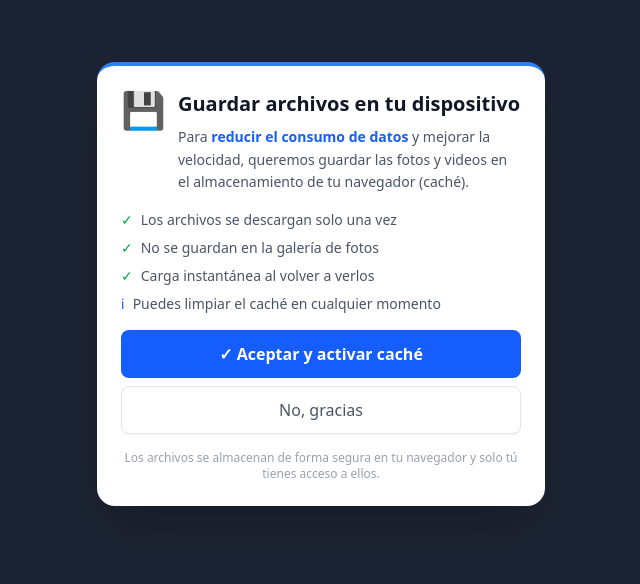
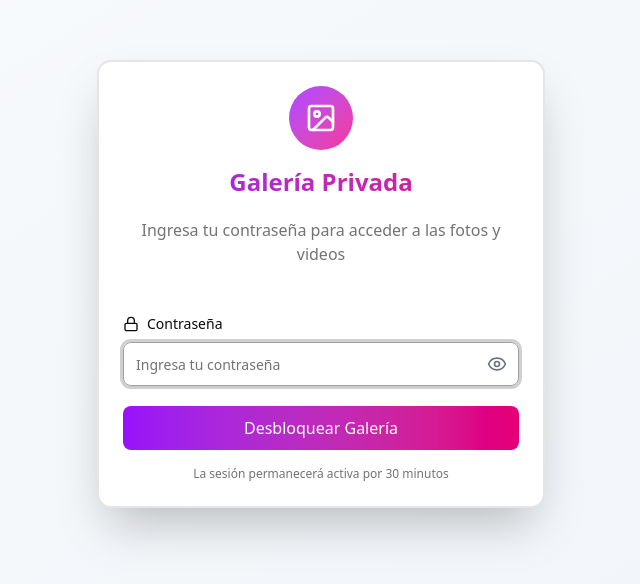
Before and after one commit to Facundo1414/meeting-app, a Next.js app: page /gallery in a window 1280 px wide. Shown: the part 116-700 px from the top of the page, without its empty margins (319-959 px from the left). Built offline with nearby package versions, Linux system fonts and the light colour scheme; no server answers.

Commit message:
feat: implement gallery password protection and verification mechanism

```diff
--- /dev/null
+++ b/app/api/verify-password/route.ts
@@ -0,0 +1,30 @@
+import { NextRequest, NextResponse } from "next/server";
+import { supabase } from "@/lib/supabase";
+
+export async function POST(request: NextRequest) {
+  try {
+    const { username, password } = await request.json();
+
+    // Verificar las credenciales en la base de datos
+    const { data, error } = await supabase
+      .from("users_meeting_app")
+      .select("id")
+      .eq("username", username.toLowerCase())
+      .eq("password", password)
+      .single();
+
+    if (error || !data) {
+      return NextResponse.json(
+        { success: false, message: "Invalid password" },
+        { status: 401 },
+      );
+    }
+
+    return NextResponse.json({ success: true });
+  } catch (error) {
+    return NextResponse.json(
+      { success: false, message: "Server error" },
+      { status: 500 },
+    );
+  }
+}
--- a/app/gallery/page.tsx
+++ b/app/gallery/page.tsx
@@ -1,14 +1,39 @@
 'use client';
 
+import { useState, useCallback, useEffect } from 'react';
 import GalleryView from '@/components/gallery-view';
 import { CachePermissionBanner, useCachePermission } from '@/components/cache-permission-banner';
+import { GalleryPasswordGate, isGalleryUnlocked } from '@/components/gallery-password-gate';
 
 export default function GalleryPage() {
   const cachePermission = useCachePermission();
+  const [isUnlocked, setIsUnlocked] = useState<boolean | null>(null);
 
-  // Mostrar banner si no hay permiso
+  // Verificar estado de desbloqueo al cargar
+  useEffect(() => {
+    setIsUnlocked(isGalleryUnlocked());
+  }, []);
+
+  const handleUnlock = useCallback(() => {
+    setIsUnlocked(true);
+  }, []);
+
+  // Cargando estado inicial
+  if (isUnlocked === null) {
+    return (
+      <div className="flex items-center justify-center min-h-screen">
+        <div className="w-8 h-8 border-4 border-purple-500 border-t-transparent rounded-full animate-spin" />
+      </div>
+    );
+  }
+
+  // Mostrar pantalla de contraseña si no está desbloqueada
+  if (!isUnlocked) {
+    return <GalleryPasswordGate onUnlock={handleUnlock} />;
+  }
+
+  // Mostrar banner de permisos de caché si no hay permiso
   if (cachePermission === null) {
-    // Cargando estado inicial
     return (
       <div className="flex items-center justify-center min-h-screen">
         <div className="w-8 h-8 border-4 border-blue-500 border-t-transparent rounded-full animate-spin" />
@@ -17,10 +42,9 @@ export default function GalleryPage() {
   }
 
   if (cachePermission === false) {
-    // No ha aceptado, mostrar banner
     return <CachePermissionBanner />;
   }
 
-  // Ya aceptó, mostrar galería
+  // Ya está desbloqueada y tiene permisos, mostrar galería
   return <GalleryView />;
 }
--- /dev/null
+++ b/components/gallery-password-gate.tsx
@@ -0,0 +1,180 @@
+'use client';
+
+import { useState, FormEvent, useEffect } from 'react';
+import { Card, CardContent, CardDescription, CardHeader, CardTitle } from '@/components/ui/card';
+import { Input } from '@/components/ui/input';
+import { Button } from '@/components/ui/button';
+import { Lock, Eye, EyeOff, Image } from 'lucide-react';
+import { toast } from 'sonner';
+
+interface GalleryPasswordGateProps {
+  onUnlock: () => void;
+}
+
+const GALLERY_UNLOCK_KEY = 'gallery_unlocked';
+const GALLERY_UNLOCK_EXPIRY = 'gallery_unlock_expiry';
+// La sesión de galería expira en 30 minutos
+const SESSION_DURATION = 30 * 60 * 1000;
+
+export function GalleryPasswordGate({ onUnlock }: GalleryPasswordGateProps) {
+  const [password, setPassword] = useState('');
+  const [error, setError] = useState('');
+  const [shake, setShake] = useState(false);
+  const [isLoading, setIsLoading] = useState(false);
+  const [showPassword, setShowPassword] = useState(false);
+
+  // Verificar si ya está desbloqueado al cargar
+  useEffect(() => {
+    const checkUnlocked = () => {
+      const unlocked = localStorage.getItem(GALLERY_UNLOCK_KEY);
+      const expiry = localStorage.getItem(GALLERY_UNLOCK_EXPIRY);
+
+      if (unlocked === 'true' && expiry) {
+        const expiryTime = parseInt(expiry, 10);
+        if (Date.now() < expiryTime) {
+          onUnlock();
+        } else {
+          // Expiró, limpiar
+          localStorage.removeItem(GALLERY_UNLOCK_KEY);
+          localStorage.removeItem(GALLERY_UNLOCK_EXPIRY);
+        }
+      }
+    };
+
+    checkUnlocked();
+  }, [onUnlock]);
+
+  const handleSubmit = async (e: FormEvent) => {
+    e.preventDefault();
+    setError('');
+    setIsLoading(true);
+
+    // Obtener usuario actual del localStorage
+    const userData = localStorage.getItem('user');
+    if (!userData) {
+      setError('Sesión expirada. Por favor, inicia sesión de nuevo.');
+      setIsLoading(false);
+      return;
+    }
+
+    const user = JSON.parse(userData);
+
+    try {
+      // Verificar la contraseña usando el endpoint de login
+      const response = await fetch('/api/verify-password', {
+        method: 'POST',
+        headers: { 'Content-Type': 'application/json' },
+        body: JSON.stringify({
+          username: user.username,
+          password
+        }),
+      });
+
+      if (response.ok) {
+        // Guardar estado de desbloqueo con expiración
+        localStorage.setItem(GALLERY_UNLOCK_KEY, 'true');
+        localStorage.setItem(GALLERY_UNLOCK_EXPIRY, String(Date.now() + SESSION_DURATION));
+        toast.success('Galería desbloqueada');
+        onUnlock();
+      } else {
+        setError('Contraseña incorrecta');
+        setShake(true);
+        toast.error('Contraseña incorrecta');
+        setTimeout(() => setShake(false), 500);
+      }
+    } catch {
+      setError('Error al verificar la contraseña');
+      toast.error('Error de conexión');
+    }
+
+    setIsLoading(false);
+  };
+
+  return (
+    <div className="min-h-screen flex items-center justify-center p-4 bg-gradient-to-br from-slate-50 to-slate-100 dark:from-slate-900 dark:to-slate-800">
+      <div className="w-full max-w-md">
+        <Card className={`relative z-10 shadow-2xl border-2 ${shake ? 'animate-shake' : ''}`}>
+          <CardHeader className="space-y-3 pb-6 text-center">
+            <div className="mx-auto w-16 h-16 bg-gradient-to-br from-purple-500 to-pink-500 rounded-full flex items-center justify-center mb-2">
+              <Image className="w-8 h-8 text-white" />
+            </div>
+            <CardTitle className="text-2xl font-bold bg-gradient-to-r from-purple-600 to-pink-600 bg-clip-text text-transparent">
+              Galería Privada
+            </CardTitle>
+            <CardDescription className="text-center text-base">
+              Ingresa tu contraseña para acceder a las fotos y videos
+            </CardDescription>
+          </CardHeader>
+          <CardContent className="px-6">
+            <form onSubmit={handleSubmit} className="space-y-5">
+              <div className="space-y-2">
+                <label htmlFor="gallery-password" className="text-sm font-medium flex items-center gap-2">
+                  <Lock className="w-4 h-4" />
+                  Contraseña
+                </label>
+                <div className="relative">
+                  <Input
+                    id="gallery-password"
+                    type={showPassword ? 'text' : 'password'}
+                    placeholder="Ingresa tu contraseña"
+                    value={password}
+                    onChange={(e) => setPassword(e.target.value)}
+                    required
+                    disabled={isLoading}
+                    className="h-11 text-base pr-10"
+                    autoFocus
+                  />
+                  <button
+                    type="button"
+                    onClick={() => setShowPassword(!showPassword)}
+                    className="absolute right-3 top-1/2 -translate-y-1/2 text-gray-500 hover:text-gray-700 dark:hover:text-gray-300"
+                  >
+                    {showPassword ? <EyeOff className="w-5 h-5" /> : <Eye className="w-5 h-5" />}
+                  </button>
+                </div>
+              </div>
+              {error && (
+                <p className="text-sm text-red-600 bg-red-50 dark:bg-red-950 dark:text-red-400 p-3 rounded-md">
+                  {error}
+                </p>
+              )}
+              <Button
+                type="submit"
+                className="w-full h-11 text-base bg-gradient-to-r from-purple-600 to-pink-600 hover:from-purple-700 hover:to-pink-700"
+                disabled={isLoading}
+              >
+                {isLoading ? 'Verificando...' : 'Desbloquear Galería'}
+              </Button>
+            </form>
+            <p className="text-xs text-center text-muted-foreground mt-4">
+              La sesión permanecerá activa por 30 minutos
+            </p>
+          </CardContent>
+        </Card>
+      </div>
+    </div>
+  );
+}
+
+// Función para bloquear la galería manualmente
+export function lockGallery() {
+  localStorage.removeItem(GALLERY_UNLOCK_KEY);
+  localStorage.removeItem(GALLERY_UNLOCK_EXPIRY);
+}
+
+// Función para verificar si la galería está desbloqueada
+export function isGalleryUnlocked(): boolean {
+  const unlocked = localStorage.getItem(GALLERY_UNLOCK_KEY);
+  const expiry = localStorage.getItem(GALLERY_UNLOCK_EXPIRY);
+
+  if (unlocked === 'true' && expiry) {
+    const expiryTime = parseInt(expiry, 10);
+    if (Date.now() < expiryTime) {
+      return true;
+    }
+    // Expiró, limpiar
+    localStorage.removeItem(GALLERY_UNLOCK_KEY);
+    localStorage.removeItem(GALLERY_UNLOCK_EXPIRY);
+  }
+  return false;
+}
```
